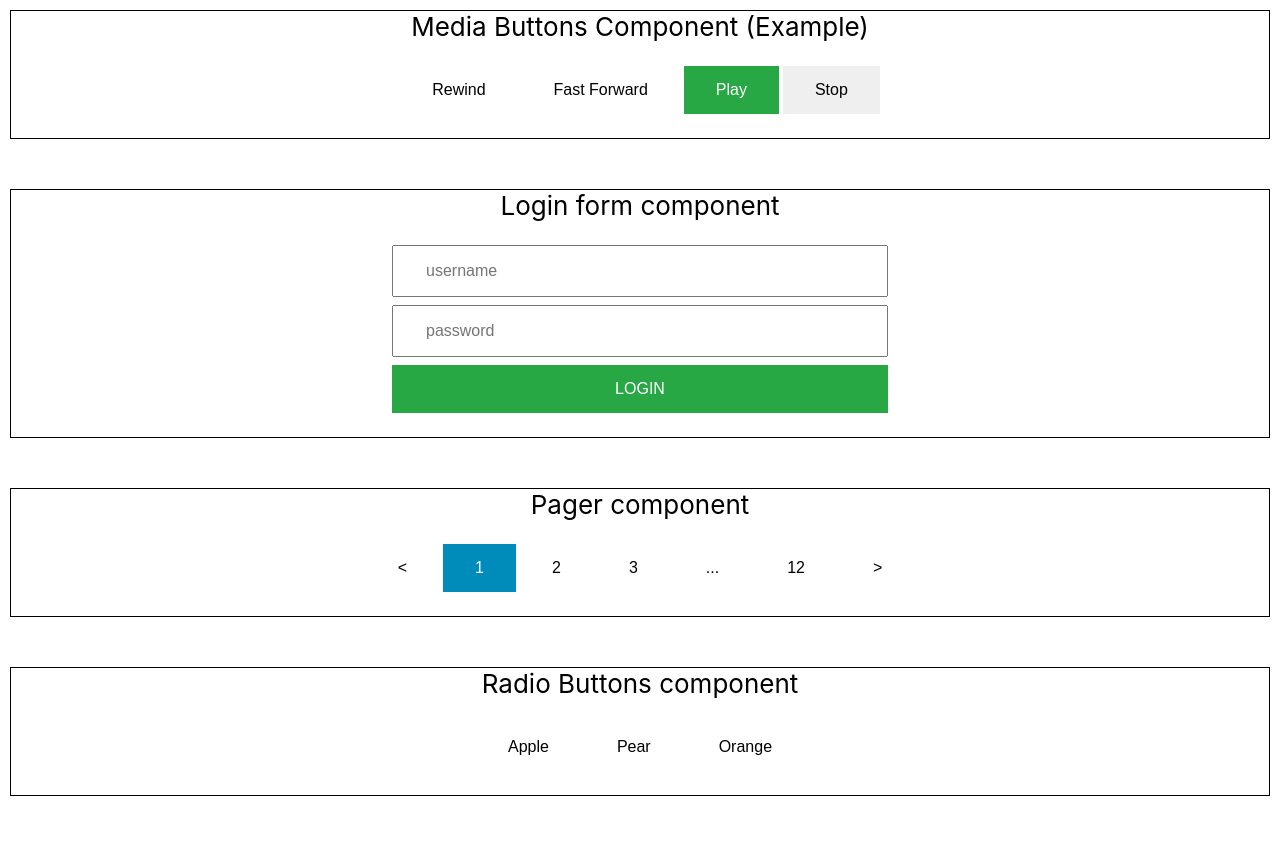
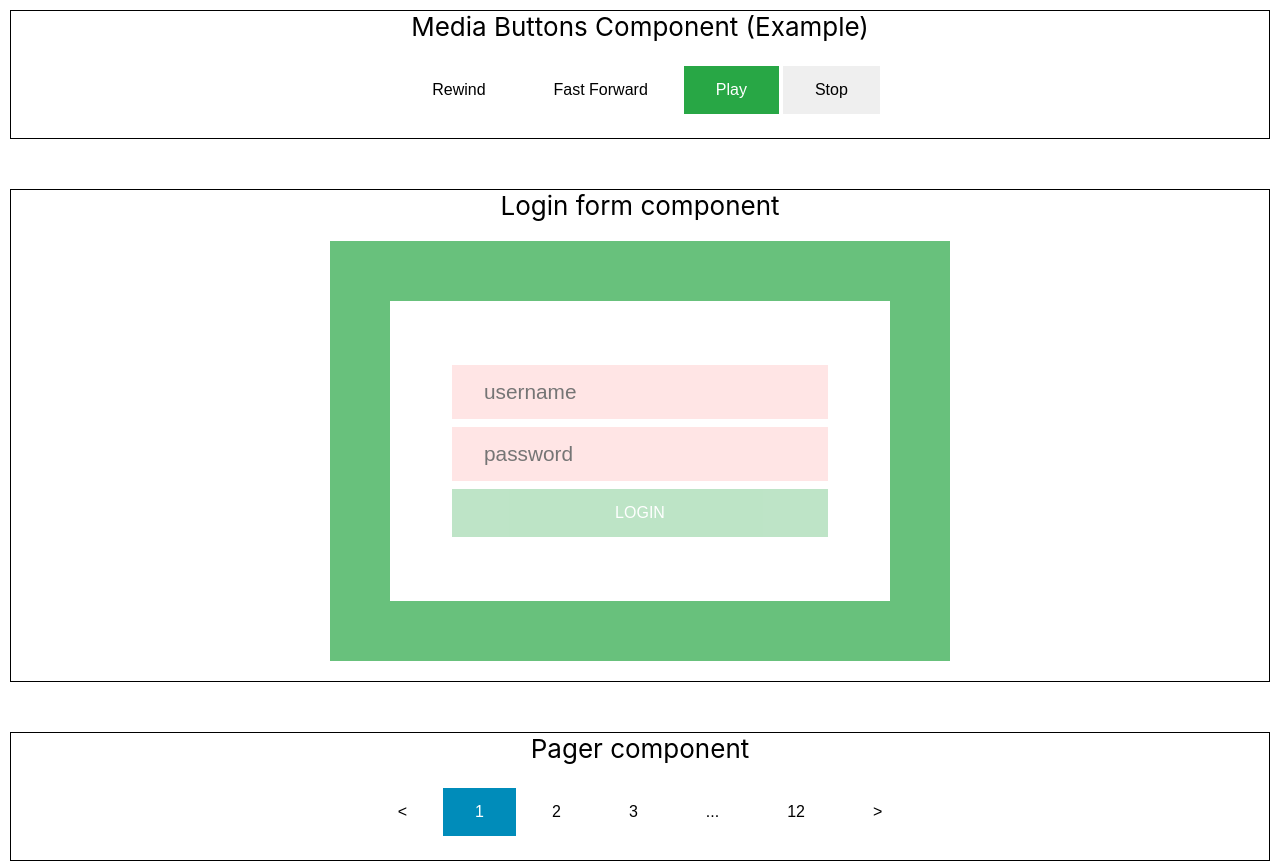
Before and after one commit to prof-tejera/homework-3-karendolan, a React (Create React App) app: page / in a window 1280 px wide. Shown: the top 862 px of the page. Built offline with nearby package versions, Linux system fonts and the light colour scheme.

Commit message:
Updated login handlers

```diff
--- a/src/LoginForm/LoginForm.css
+++ b/src/LoginForm/LoginForm.css
@@ -1,5 +1,13 @@
 .LoginForm {
+  min-width: 500px;
+  padding: 60px;
+  /* background-color: #28a745; */
+  background-color: rgba(40, 167, 69, 0.7);
+}
+
+.LoginForm-container  {
   display:flex;
   flex-direction: column;
-  min-width: 500px;
+  padding: 60px;
+  background-color: white;
 }
--- a/src/LoginForm/LoginForm.js
+++ b/src/LoginForm/LoginForm.js
@@ -4,31 +4,69 @@ import Input from 'components/Input/Input';
 import Button from 'components/Button/Button';
 
 class LoginForm extends Component {
-
-  welcome = () => {
-    // set state say hi to login name
-  }
-  render() {
+  // Initialize starting current page to 1
+  constructor(props) {
+    super(props);
     // The array of input data
-    const loginInputs = [
+    this.loginInputs = [
       {
-        name:'username-input',
         prompt:'username',
         type:'text'
       },
       {
-        name:'password-input',
         prompt:'password',
         type:'password'
       }
-    ]
+    ];
+    // special state var
+    this.state = {
+      username: undefined,
+      password: undefined,
+      welcome: undefined,
+    }
+  }
+
+  // Save state of login data
+  updateLoginText = ({username, password}) => {
+    if (username) {
+      this.setState({username: username});
+    } else if (password) {
+      this.setState({password: password});
+    }
+  }
+
+  // logged in!
+  welcome = () => {
+    // set state say hi to login name
+    const {username} = this.state;
+    this.setState({welcome: username});
+  }
+
+  // Render the compont!
+  render() {
+    const {
+      username,
+      password,
+      welcome
+    } = this.state;
+    // submit button can be clicked if content exists in login input
+    const submitEnabled = username && password;
+
+
     // Construct the list of inputs
-    const inputs = loginInputs.map((input,i) => {
+    const inputs = this.loginInputs.map((input,i) => {
+      const {prompt, type} = input;
+
       return (
         <Input
-          name={input.name}
-          prompt={input.prompt}
-          type={input.type}
+          onChange={(data) => {
+            const obj = {};
+            obj[prompt] = data;
+            console.log('data', prompt, data, {prompt: data}, obj);
+            this.updateLoginText(obj);
+          }}
+          prompt={prompt}
+          type={type}
           key={i}
         />
       )
@@ -37,12 +75,20 @@ class LoginForm extends Component {
     // Return the construct
     return (
       <div className="LoginForm">
+        <div className="LoginForm-container">
           {inputs}
           <Button
             text="LOGIN"
             color="green"
             onClick={()=>this.welcome()}
+            disabled={!submitEnabled}
           />
+          {(welcome &&
+          <div>
+            Welcome {welcome}!
+          </div>
+          )}
+        </div>
       </div>
     );
   }
--- a/src/components/Button/Button.css
+++ b/src/components/Button/Button.css
@@ -14,6 +14,10 @@
   background-color: #d0d0d0;
 }
 
+.Default-button:disabled {
+  opacity: .3;
+}
+
 .Default-button-blue {
   color: white;
   background-color: #008CBA;
--- a/src/components/Input/Input.css
+++ b/src/components/Input/Input.css
@@ -1,6 +1,9 @@
 .Input {
   min-width: 200px;
   padding: 15px 32px;
-  font-size: 16px;
+  font-size: 1.3em;
   margin: 4px 2px;
+  border: none;
+  background-color: rgba(255, 0, 0, 0.1);
+
 }
--- a/src/components/Input/Input.js
+++ b/src/components/Input/Input.js
@@ -8,6 +8,7 @@ class Input extends Component {
       name,
       prompt,
       type,
+      onChange,
     } = this.props;
 
     return (
@@ -16,6 +17,7 @@ class Input extends Component {
         name={name}
         type={type}
         placeholder={prompt}
+        onChange={(e) => onChange(e.target.value)}
      />
    );
   }
```
Lines whose indentation alone changed are shown as unchanged.
